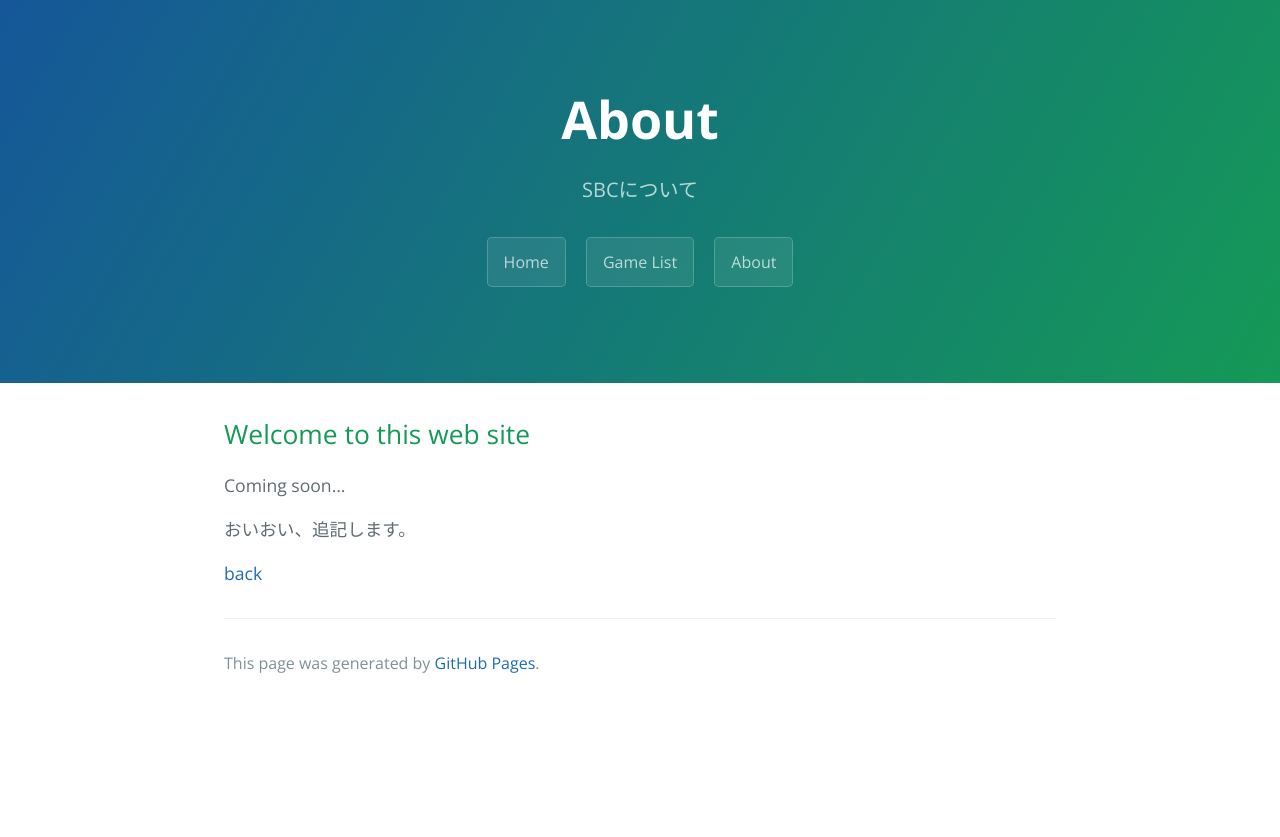
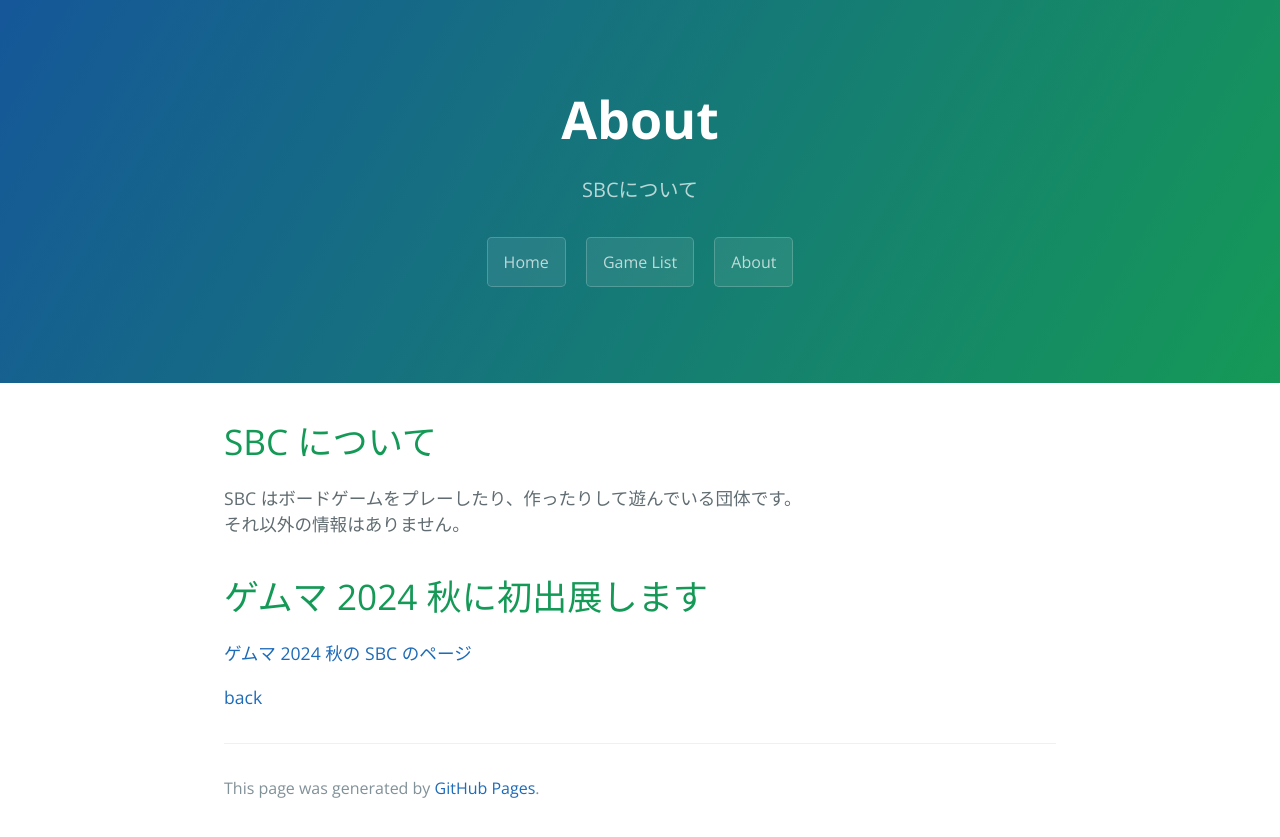
Before and after one commit to kimberleyyyyy/sbc_bg_kim, a Jekyll site: the page built from about.md, in a window 1280 px wide. Shown: the top 837 px of the page. Built offline with Jekyll 4.4.1, drawn with Linux system fonts in a browser that asks for light colours.

Commit message:
update contents in index, game-list and about pages

```diff
--- a/about.md
+++ b/about.md
@@ -4,10 +4,13 @@ title: About
 description: SBCについて
 ---
 
-## Welcome to this web site
+# SBC について
 
-Coming soon...
+SBC はボードゲームをプレーしたり、作ったりして遊んでいる団体です。
+それ以外の情報はありません。
 
-おいおい、追記します。
+# ゲムマ 2024 秋に初出展します
+
+[ゲムマ 2024 秋の SBC のページ](https://gamemarket.jp/booth?target_gm=2024a&keyword=SBC){:target="\_blank"}
 
 [back](./)
```
Also changed, not shown: game-list.md (+3 -1 lines), index.md (+3 -2 lines).
